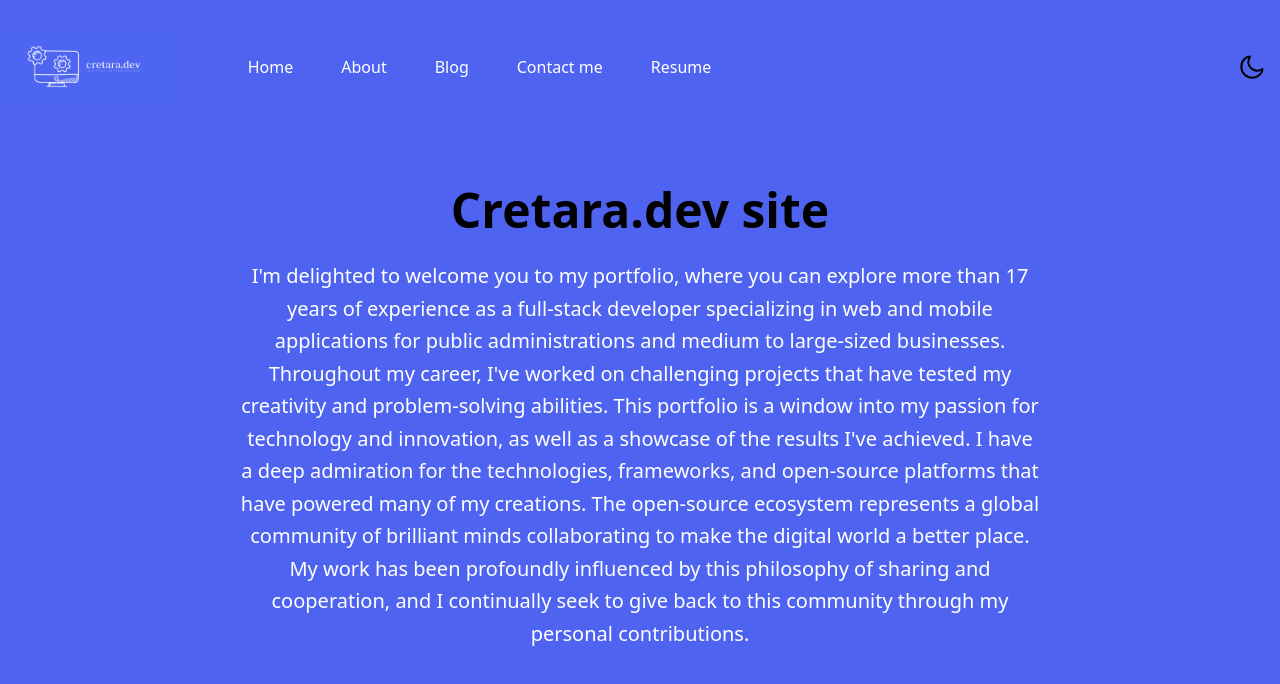
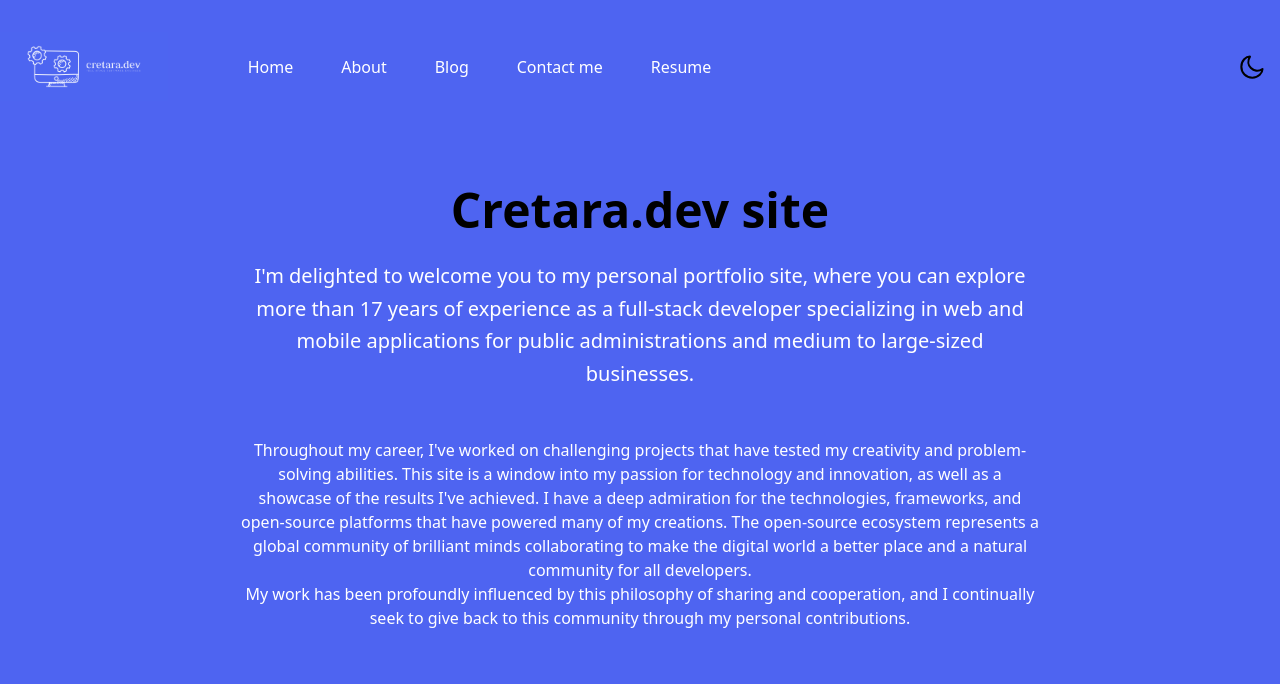
Before and after one commit to cretara/cretaradev-frontend-new, a Next.js app: page / in a window 1280 px wide. Shown: the top 684 px of the page. Built offline with nearby package versions, Linux system fonts and the light colour scheme.

Commit message:
Updated text in main section and fixed horizontal center

```diff
--- a/components/Body/index.tsx
+++ b/components/Body/index.tsx
@@ -4,7 +4,7 @@ const Body = () => {
       id="home"
       className="relative z-10 overflow-hidden pt-[120px] pb-16 md:pt-[150px] md:pb-[120px] xl:pt-[180px] xl:pb-[160px] 2xl:pt-[210px] 2xl:pb-[200px]"
     >
-      <div className="container">
+      <div id={"bodyMainSection"}>
         <div className="-mx-4 flex flex-wrap">
           <div className="w-full px-4">
             <div
@@ -15,19 +15,24 @@ const Body = () => {
                 Cretara.dev site
               </h1>
               <p className="mb-12 text-base font-medium !leading-relaxed text-body-color dark:text-white dark:opacity-90 sm:text-lg md:text-xl">
-                I'm delighted to welcome you to my portfolio, where you can
-                explore more than 17 years of experience as a full-stack
-                developer specializing in web and mobile applications for public
-                administrations and medium to large-sized businesses. Throughout
-                my career, I've worked on challenging projects that have tested
-                my creativity and problem-solving abilities. This portfolio is a
-                window into my passion for technology and innovation, as well as
-                a showcase of the results I've achieved. I have a deep
-                admiration for the technologies, frameworks, and open-source
-                platforms that have powered many of my creations. The
-                open-source ecosystem represents a global community of brilliant
-                minds collaborating to make the digital world a better place. My
-                work has been profoundly influenced by this philosophy of
+                I'm delighted to welcome you to my personal portfolio site,
+                where you can explore more than 17 years of experience as a
+                full-stack developer specializing in web and mobile applications
+                for public administrations and medium to large-sized businesses.{" "}
+              </p>
+              <p>
+                Throughout my career, I've worked on challenging projects that
+                have tested my creativity and problem-solving abilities. This
+                site is a window into my passion for technology and innovation,
+                as well as a showcase of the results I've achieved. I have a
+                deep admiration for the technologies, frameworks, and
+                open-source platforms that have powered many of my creations.
+                The open-source ecosystem represents a global community of
+                brilliant minds collaborating to make the digital world a better
+                place and a natural community for all developers.
+              </p>
+              <p>
+                My work has been profoundly influenced by this philosophy of
                 sharing and cooperation, and I continually seek to give back to
                 this community through my personal contributions.
               </p>
```
